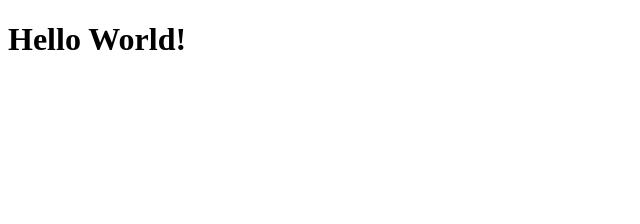
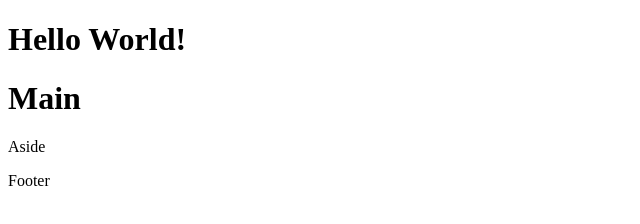
Before and after one commit to greeve/greeve.github.io, a plain HTML site: page index.html in a window 1280 px wide. Shown: the whole page, without its empty margins (0-640 px from the left). Drawn offline with Linux system fonts and the light colour scheme.

Commit message:
Added layout markup

```diff
--- a/index.html
+++ b/index.html
@@ -13,7 +13,27 @@
 
 <body>
 
+<div class="container">
+
+<header>
 <h1>Hello World!</h1>
+</header>
+
+<main>
+<h1>Main</h1>
+<main>
+
+<aside>
+<p>Aside</p>
+</aside>
+
+<footer>
+<p>Footer</p>
+</footer>
+
+</div> <!-- div container -->
+
+
 
 </body>
 </html>
```
